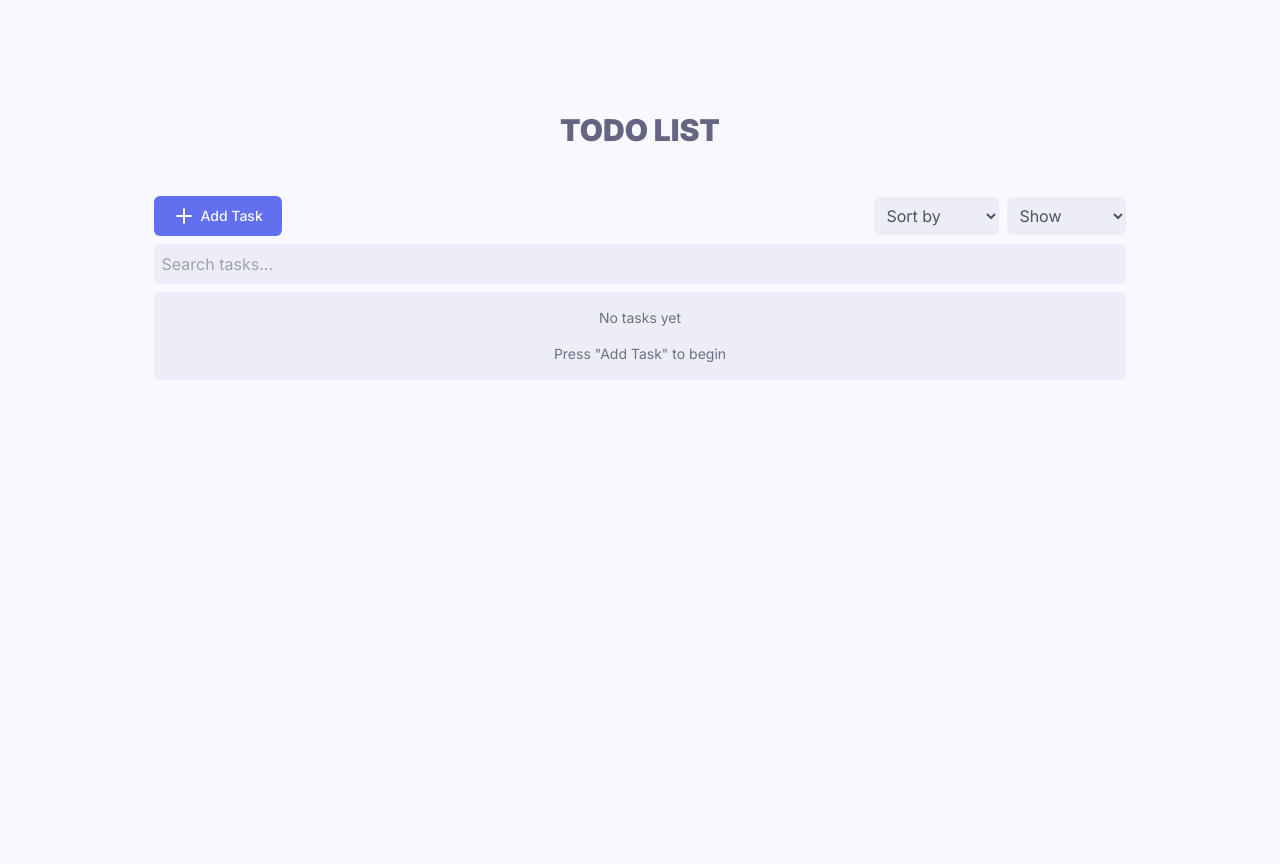
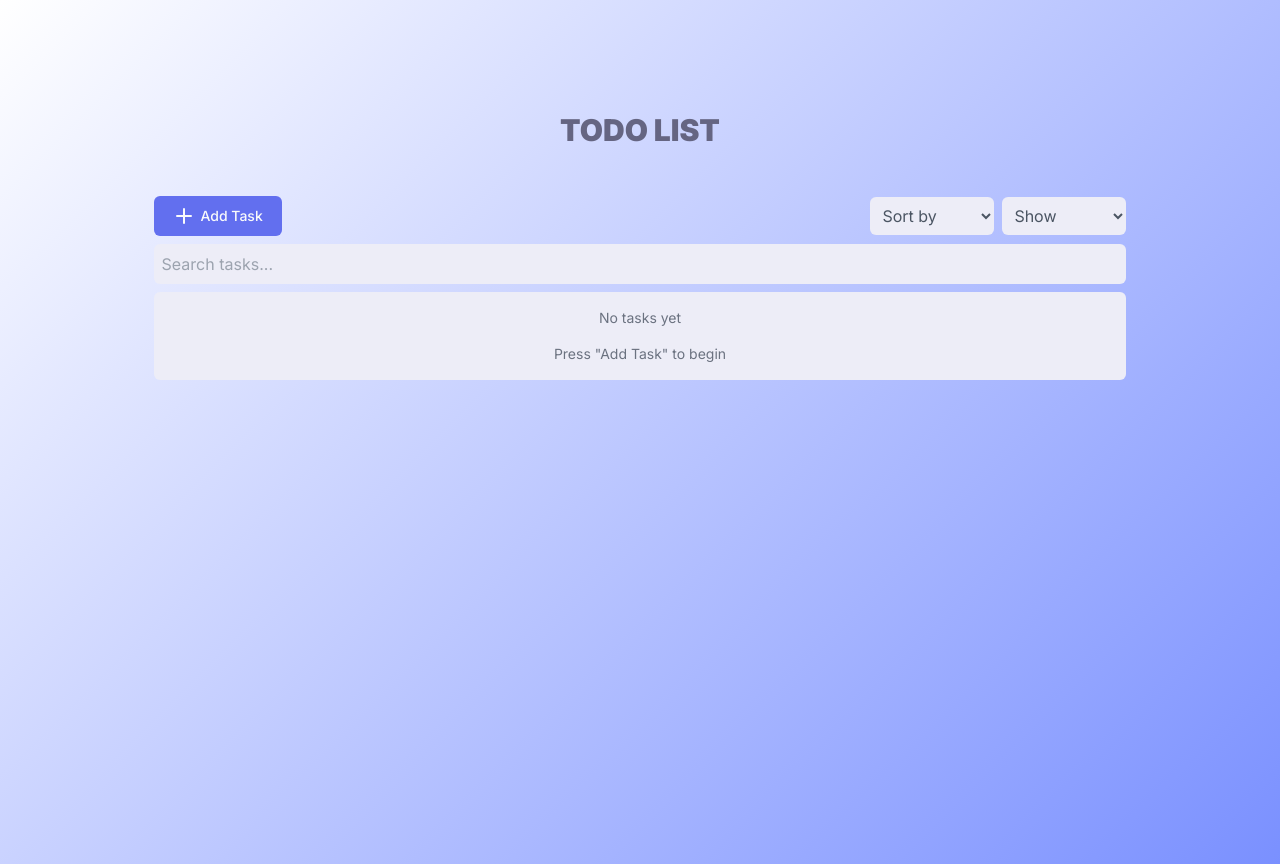
Before and after one commit to waldo2810/sbrk, a React (Vite) app: page / in a window 1280 px wide. Built offline with nearby package versions, Linux system fonts and the light colour scheme.

Commit message:
feat: minor styling adjustment

```diff
--- a/src/App.css
+++ b/src/App.css
@@ -6,5 +6,5 @@
 }
 
 body {
-  background-color: #f8f9fe;
+  background-image: linear-gradient(135deg, #ffffff, #7a90ff);
 }
--- a/src/components/filters.tsx
+++ b/src/components/filters.tsx
@@ -17,9 +17,9 @@ export function Filters() {
   };
 
   return (
-    <div className="flex items-center justify-between gap-2">
+    <div className="flex items-center justify-between gap-2 w-full md:w-64">
       <select
-        className="bg-[#EDEDF7] text-gray-600 px-2 py-2 rounded-md"
+        className="bg-[#EDEDF7] text-gray-600 px-2 py-2 rounded-md w-full"
         onChange={handleSortChange}
       >
         <option>Sort by</option>
@@ -29,7 +29,7 @@ export function Filters() {
         <option value="NameDesc">Name (Z-A)</option>
       </select>
       <select
-        className="bg-[#EDEDF7] text-gray-600 px-2 py-2 rounded-md"
+        className="bg-[#EDEDF7] text-gray-600 px-2 py-2 rounded-md w-full"
         onChange={handleFilterChange}
       >
         <option>Show</option>
--- a/src/components/task-item.tsx
+++ b/src/components/task-item.tsx
@@ -35,9 +35,9 @@ export default function TaskItem(props: TaskItemProps) {
       onDragOver={(e) => e.preventDefault()}
       onDragStart={props.handleDrag}
       onDrop={props.handleDrop}
-      className="flex items-center justify-between bg-white p-4 rounded-md cursor-grab"
+      className="flex flex-col md:flex-row items-center justify-between bg-white p-4 rounded-md cursor-grab"
     >
-      <div className="flex gap-2 items-center">
+      <div className="flex gap-2 items-center w-full">
         <input
           type="checkbox"
           className="w-6 h-6 checked:font-thin bg-[#EDEDF7]"
@@ -60,7 +60,7 @@ export default function TaskItem(props: TaskItemProps) {
           </span>
         </div>
       </div>
-      <div className="flex gap-2">
+      <div className="flex gap-2 justify-end w-full">
         <div
           className="bg-[#EFEFEF] rounded-md p-1"
           onClick={() => props.handleTrash(props.task.id)}
--- a/src/components/task-list.tsx
+++ b/src/components/task-list.tsx
@@ -71,7 +71,7 @@ export function TaskList() {
         value={searchQuery}
         onChange={(e) => setSearchQuery(e.target.value)}
       />
-      <div className="flex flex-col w-full p-4 bg-[#EDEDF7] rounded-md space-y-4">
+      <div className="flex flex-col w-full p-4 bg-[#EDEDF7] rounded-md space-y-4 max-h-96 overflow-auto">
         {searchedTasks.length ? (
           showDnD ? (
             searchedTasks
```
